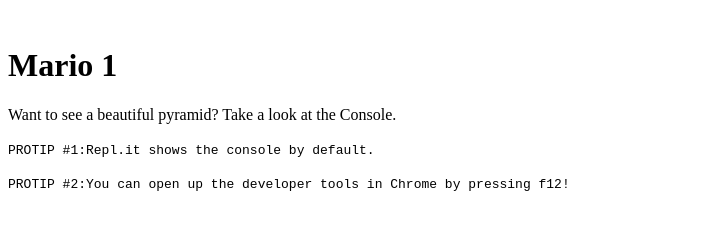
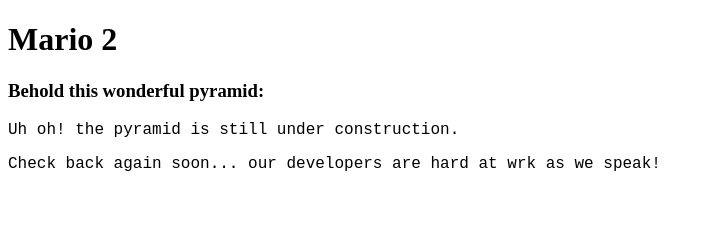
Before and after one commit to McKenzieKlase/Mario-Pyramid, a plain HTML site: page index.html in a window 1280 px wide. Shown: the whole page, without its empty margins (0-712 px from the left). Drawn offline with Linux system fonts and the light colour scheme.

Commit message:
Made Pyramid for proj 1 but backwards and added the HTML for proj 2

```diff
--- a/index.html
+++ b/index.html
@@ -1,16 +1,27 @@
 <!DOCTYPE html>
 <html>
 <head>
-    <script src="mario.js"></script>
+    <style>
+        #pyramid {
+            font-family: "Courier New", monospace;
+        }
+    </style>
 </head>
 <body>
-    <h1>Mario 1</h1>
-    <p>
-        Want to see a beautiful pyramid?
-        Take a look at the Console.
+    <h1>Mario 2</h1>
+    <h3>
+        Behold this wonderful pyramid:
+    </h3>
 
-    </p>
-    <p><code>PROTIP #1:Repl.it shows the console by default.</code></p>
-    <p><code>PROTIP #2:You can open up the developer tools in Chrome by pressing f12!</code></p>
+    <div id="pyramid">
+        <!-- Our pyramid will go inside here -->
+
+        <div id="construction">
+            <p>Uh oh! the pyramid is still under construction.</p>
+            <p>Check back again soon... our developers are hard at wrk as we speak!</p>
+        </div>
+    </div>
+
+    <script src="mario.js"></script>
 </body>
 </html>
--- a/mario.js
+++ b/mario.js
@@ -7,22 +7,33 @@ let rows = 5
 let str = '';
 
 
-for ( let i = 2; i <= rows+1; i++){
-  str = " ";
-  for(let j=1; j<rows-1; j++)
+for ( let i = 1; i <= rows; i++){
+  str = "";
+  for( let j = 4; j < rows-1; j++)
   {
-    document.write( "&nbsp&nbsp" );
-  for ( j = 6-i; j <= 5; j++ )
+    str += " ";
+  }
+  for ( j = rows-i; j <= 5; j++ )
   {
     str += "#";
   }
-  }
+
 
   console.log(str);
 }
+
+// i = i +1;
+// i++;
 
 function printPyramid(height) {
     console.log("Uh oh... the pyramid is under construction.");
     console.log("Check back soon, our developers are hard at work as we speak!");
 
 }
+
+
+//just an example
+
+// console.log("  ##")
+// console.log(" ###")
+// console.log("####")
```
